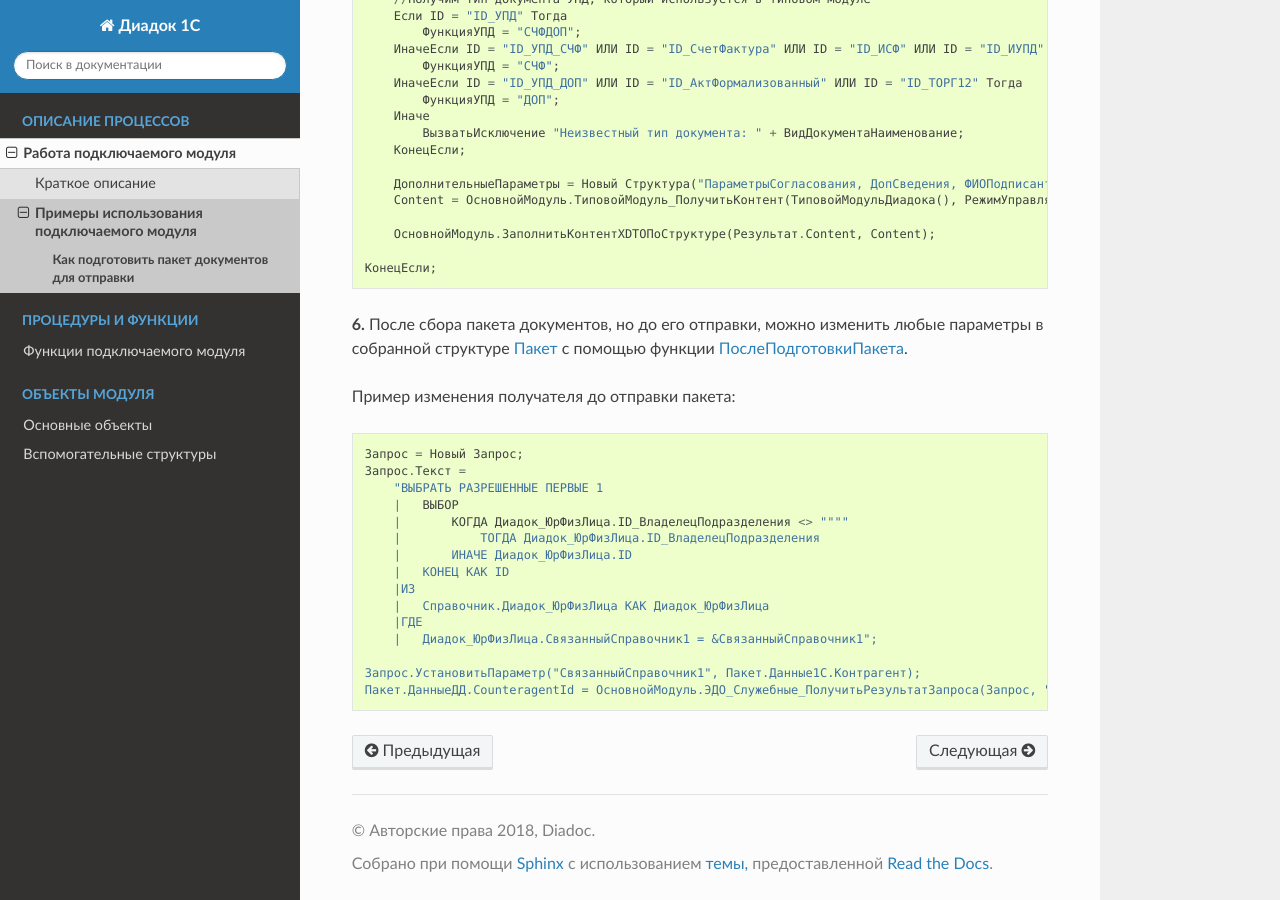
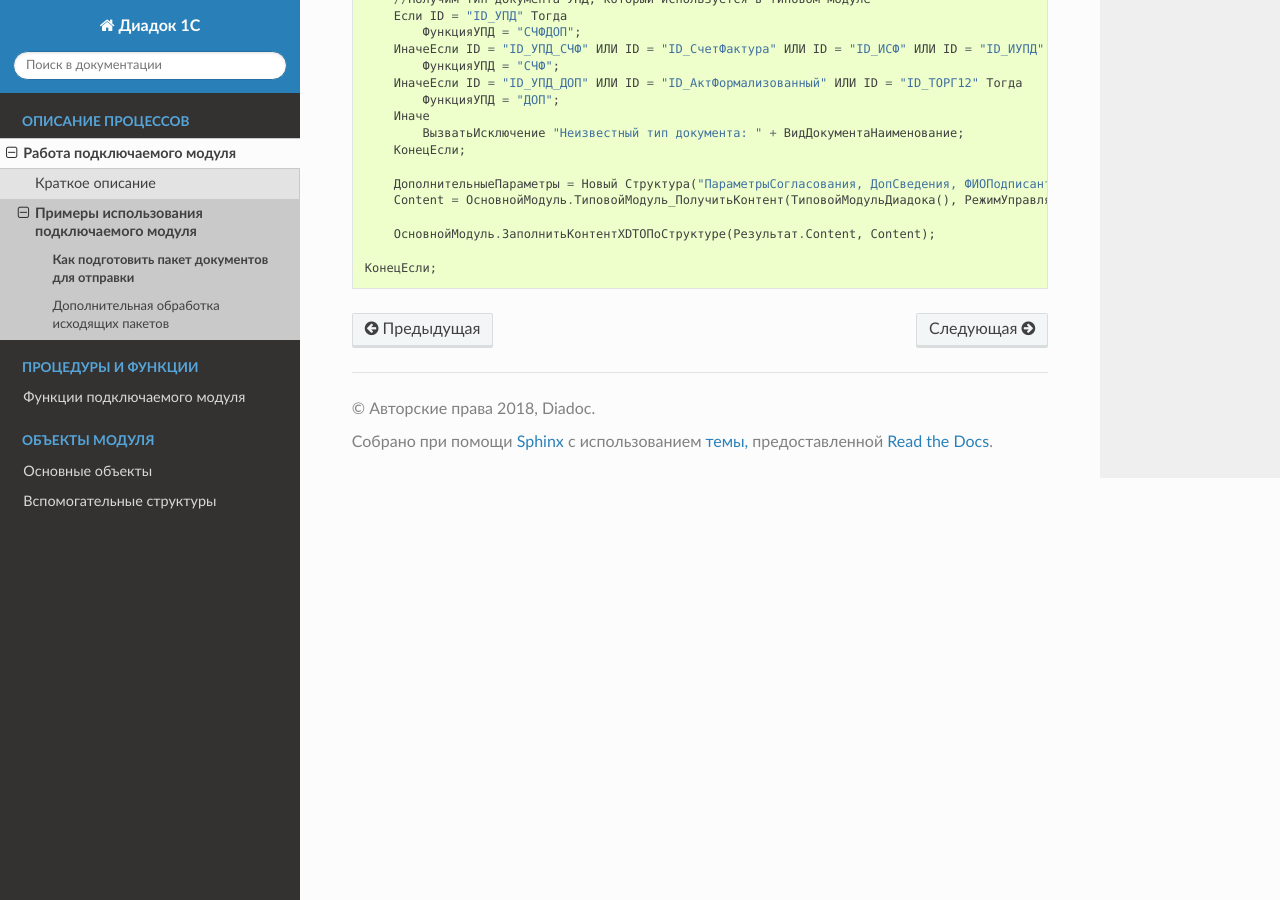
Before and after one commit to diadoc/diadoc1cpro-docs, a Sphinx documentation site: the page built from docs/source/Podgotovka_Paketa_Dlya_Otpravki.rst, in a window 1280 px wide and 900 px high, scrolled down 2550 px. Built offline with Sphinx 7.4.7 and the Read the Docs theme 2.0.0, drawn with Linux system fonts in a browser that asks for light colours.

Commit message:
Other functions for send packages

```diff
--- a/docs/source/Iskhodyashchiye_Pakety.rst
+++ b/docs/source/Iskhodyashchiye_Pakety.rst
@@ -12,3 +12,4 @@
   ПодготовитьПакет <Podgotovit'Paket>
   ПодготовитьЭлектронныйДокумент <Podgotovit'ElektronnyyDokument>
   ПослеПодготовкиПакета <PoslePodgotovkiPaketa>
+  ПослеОтправкиПакета <Posle_Otpravki_Paketa>
--- a/docs/source/Podgotovka_Paketa_Dlya_Otpravki.rst
+++ b/docs/source/Podgotovka_Paketa_Dlya_Otpravki.rst
@@ -133,25 +133,3 @@
           ОсновнойМодуль.ЗаполнитьКонтентXDTOПоСтруктуре(Результат.Content, Content);
 
       КонецЕсли;
-
-**6.** После сбора пакета документов, но до его отправки, можно изменить любые параметры в собранной структуре :doc:`Пакет <Paket>` с помощью функции :doc:`ПослеПодготовкиПакета <PoslePodgotovkiPaketa>`.
-
-Пример изменения получателя до отправки пакета:
-
-::
-
-    Запрос = Новый Запрос;
-    Запрос.Текст =
-        "ВЫБРАТЬ РАЗРЕШЕННЫЕ ПЕРВЫЕ 1
-        |   ВЫБОР
-        |       КОГДА Диадок_ЮрФизЛица.ID_ВладелецПодразделения <> """"
-        |           ТОГДА Диадок_ЮрФизЛица.ID_ВладелецПодразделения
-        |       ИНАЧЕ Диадок_ЮрФизЛица.ID
-        |   КОНЕЦ КАК ID
-        |ИЗ
-        |   Справочник.Диадок_ЮрФизЛица КАК Диадок_ЮрФизЛица
-        |ГДЕ
-        |   Диадок_ЮрФизЛица.СвязанныйСправочник1 = &СвязанныйСправочник1";
-
-    Запрос.УстановитьПараметр("СвязанныйСправочник1", Пакет.Данные1С.Контрагент);
-    Пакет.ДанныеДД.CounteragentId = ОсновнойМодуль.ЭДО_Служебные_ПолучитьРезультатЗапроса(Запрос, "ID");
--- a/docs/source/Work_PM.rst
+++ b/docs/source/Work_PM.rst
@@ -41,7 +41,6 @@
 * заполнение контента на основании данных из 1С для отправки пакета
 * логика сопоставления и создания документов в 1С
 
-
 Кроме того, в ПМ можно описать функции для прочих действий, в том числе связанных со списком документов в основной форме:
 
 * логика необходимого анализа входящих документов согласно бизнес-процессам организации
@@ -57,7 +56,7 @@
 
 В настройках основной обработки модуля Диадок есть возможность указать путь к доработанному ПМ, что упрощает настройку системы под бизнес-процессы каждого клиента.
 
-.. figure:: _static/Nastroyka_ispolzovaniya_PM.png
+.. image:: _static/Nastroyka_ispolzovaniya_PM.png
        :scale: 100 %
        :align: center
        :alt: Настройка использования подключаемого модуля
@@ -70,3 +69,4 @@
   :maxdepth: 1
 
   Как подготовить пакет документов для отправки <Podgotovka_Paketa_Dlya_Otpravki>
+  Дополнительная обработка исходящих пакетов <Dop_Obrabotka_Iskhodyashchikh_Paketov>
```
Also changed, not shown: docs/source/Dop_Obrabotka_Iskhodyashchikh_Paketov.rst (added, +42 -0 lines), docs/source/Posle_Otpravki_Paketa.rst (added, +15 -0 lines).
